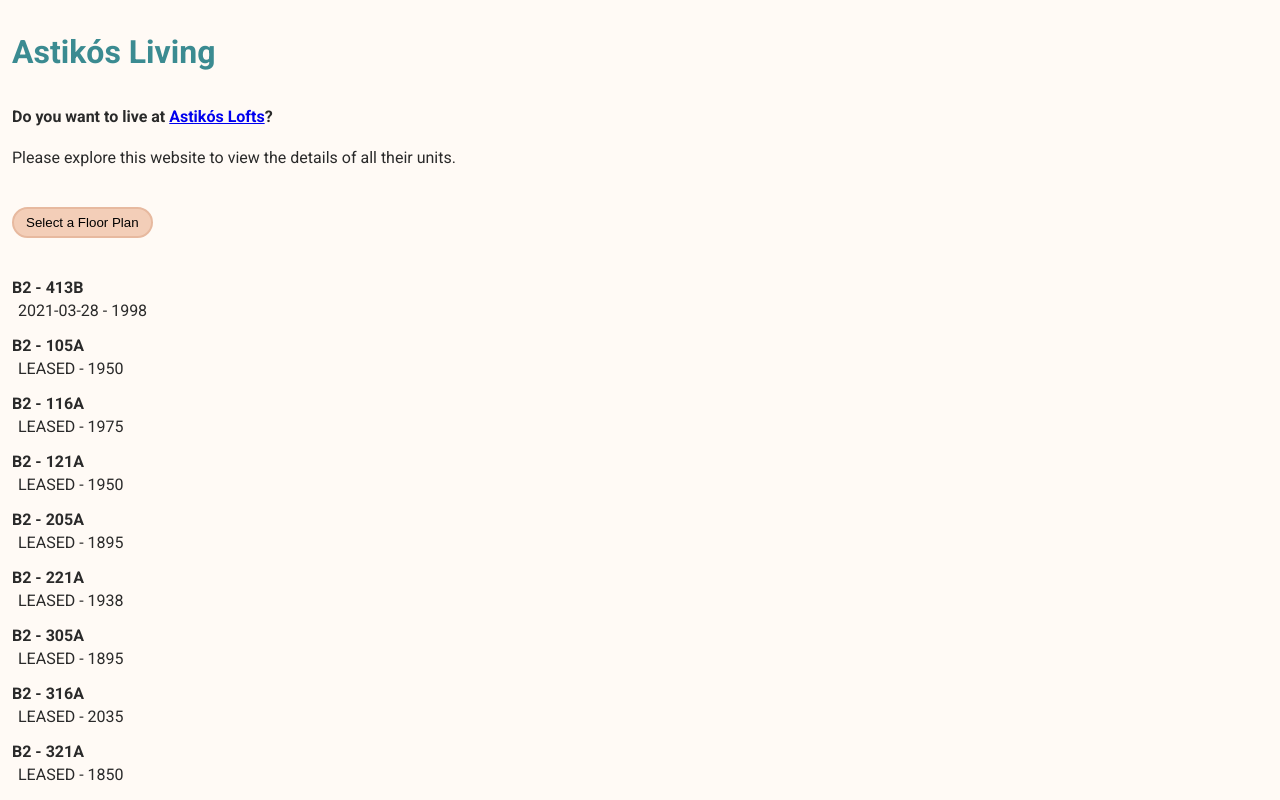
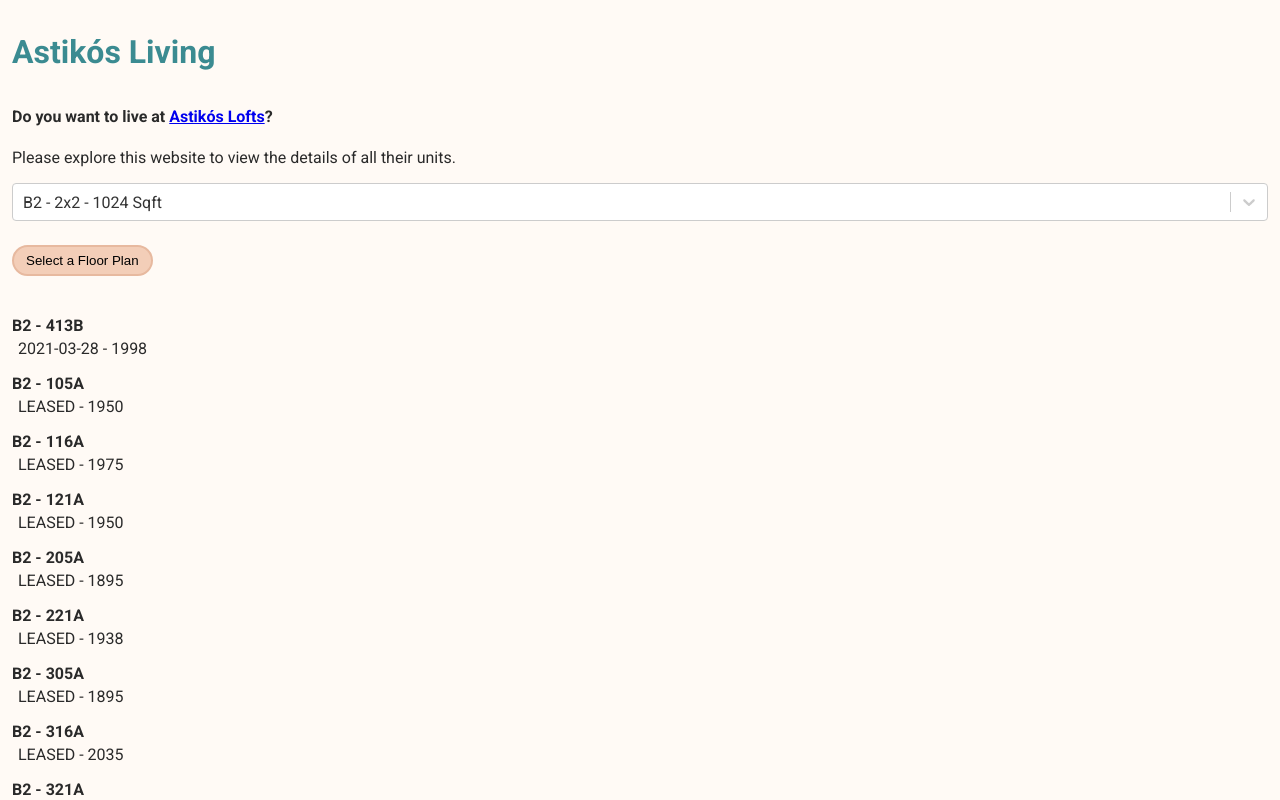
Before and after one commit to ClothierNamedJeremiah/astikos-living, a React (Create React App) app: page / in a window 1280 px wide. Shown: the top 800 px of the page. Built offline with nearby package versions, Linux system fonts and the light colour scheme.

Commit message:
refactoring FloorPlan mappings

```diff
--- a/package.json
+++ b/package.json
@@ -3,6 +3,7 @@
   "version": "0.1.0",
   "private": true,
   "devDependencies": {
+    "@types/react-select": "^4.0.15",
     "@typescript-eslint/eslint-plugin": "^4.22.0",
     "@typescript-eslint/parser": "^4.22.0",
     "babel-eslint": "^10.1.0",
--- a/src/App.tsx
+++ b/src/App.tsx
@@ -7,9 +7,11 @@ import React, {
 
 import { units as mockData } from './api/sample.json';
 import UnitCard from './components/UnitCard';
+import FloorPlanSelect from './components/FloorPlanSelect';
 import { Unit } from './interfaces/unit.interface';
 
 import './App.scss';
+
 import LeaseStatus from './enums/LeaseStatus';
 
 import AmenityFilter from './utils/filters/AmenityFilter';
@@ -17,12 +19,13 @@ import FloorPlanFilter from './utils/filters/FloorPlanFilter';
 import LeaseStatusFilter from './utils/filters/LeaseStatusFilter';
 import PriceFilter from './utils/filters/PriceFilter';
 import UnitFilter from './utils/filters/UnitFilter';
+import FloorPlan from './utils/FloorPlan';
 
 const App : React.FC = (): ReactElement => {
   const STATIC_UNIT_DATA = useRef<Unit[]>(mockData);
 
   const [amenities, setAmenties] = useState([]);
-  const [floorPlan, setFloorPlan] = useState(9214489);
+  const [floorPlan, setFloorPlan] = useState<FloorPlan>(new FloorPlan(9214489));
   const [leaseStatus, setLeaseStatus] = useState(LeaseStatus.ANY);
   const [priceRange, setPriceRange] = useState([-Infinity, Infinity]);
 
@@ -31,7 +34,7 @@ const App : React.FC = (): ReactElement => {
   useEffect(() => {
     const unitFilter: UnitFilter = new UnitFilter();
     unitFilter.addFilter(new AmenityFilter(amenities));
-    unitFilter.addFilter(new FloorPlanFilter(floorPlan));
+    unitFilter.addFilter(new FloorPlanFilter(floorPlan.type));
     unitFilter.addFilter(new LeaseStatusFilter(leaseStatus));
     unitFilter.addFilter(new PriceFilter(priceRange[0], priceRange[1]));
 
@@ -43,6 +46,7 @@ const App : React.FC = (): ReactElement => {
       <h1 className="title">Astikós Living</h1>
       <h4>Do you want to live at <a href="https://www.astikoslofts.com/">Astikós Lofts</a>?</h4>
       <p>Please explore this website to view the details of all their units.</p>
+      <FloorPlanSelect floorPlan={floorPlan} setFloorPlan={setFloorPlan} />
       <button className="floor-plan-button" type="button">
         Select a Floor Plan
       </button>
--- /dev/null
+++ b/src/components/FloorPlanSelect.tsx
@@ -0,0 +1,52 @@
+import React, { Dispatch, ReactElement, SetStateAction } from 'react';
+import Select from 'react-select';
+
+import FloorPlan from '../utils/FloorPlan';
+import FloorPlanType from '../enums/FloorPlanType';
+
+const selectOptions = [
+  { label: 'S1 - Studio - 455 Sqft', value: FloorPlanType.S1 },
+  { label: 'A1 - 1x1 - 566 Sqft', value: FloorPlanType.A1 },
+  { label: 'A2 - 1x1 - 657 Sqft', value: FloorPlanType.A2 },
+  { label: 'A3 - 1x1 - 764 Sqft', value: FloorPlanType.A3 },
+  { label: 'A3L - 1x1 - 894 Sqft', value: FloorPlanType.A3L },
+  { label: 'A4 - 1x1 - 854 Sqft', value: FloorPlanType.A4 },
+  { label: 'A4L - 1x1 - 1005 Sqft', value: FloorPlanType.A4L },
+  { label: 'A5 - 1x1 - 872 Sqft', value: FloorPlanType.A5 },
+  { label: 'B1 - 2x2 - 958 Sqft', value: FloorPlanType.B1 },
+  { label: 'B2 - 2x2 - 1024 Sqft', value: FloorPlanType.B2 },
+  { label: 'B3 - 2x2 - 1067 Sqft', value: FloorPlanType.B3 },
+  { label: 'B3L - 2x2 - 1210 Sqft', value: FloorPlanType.B3L },
+  { label: 'B4 - 2x2 - 1188 Sqft', value: FloorPlanType.B4 },
+  { label: 'B4L - 2x2 - 1369 Sqft', value: FloorPlanType.B4L },
+];
+
+interface Props {
+  floorPlan: FloorPlan,
+  setFloorPlan: Dispatch<SetStateAction<FloorPlan>>
+}
+
+type FloorPlanSelectOption = {
+  value: FloorPlanType,
+  label: string,
+} | null
+
+const FloorPlanSelect = (props: Props): ReactElement => {
+  const { floorPlan, setFloorPlan } = props;
+
+  const handleChange = (value: FloorPlanSelectOption): void => {
+    if (value) {
+      setFloorPlan(new FloorPlan(value.value));
+    }
+  };
+
+  return (
+    <Select
+      options={selectOptions}
+      value={{ label: floorPlan.label, value: floorPlan.type }}
+      onChange={(value) => handleChange(value)}
+    />
+  );
+};
+
+export default FloorPlanSelect;
--- a/src/components/UnitCard.tsx
+++ b/src/components/UnitCard.tsx
@@ -1,6 +1,6 @@
 import React, { ReactElement } from 'react';
 
-import FloorPlan from '../enums/FloorPlan';
+import FloorPlan from '../enums/FloorPlanType';
 import { Unit } from '../interfaces/unit.interface';
 
 const UnitCard: React.FC<{ unit: Unit }> = ({ unit }): ReactElement => unit && (
--- a/src/enums/FloorPlan.ts
+++ /dev/null
@@ -1,21 +0,0 @@
-// this is an "enum" but TypeScript enums cannot have numeric keys, so it's actually an object
-type Dictionary = { [index: number]: string }
-
-const FloorPlan: Dictionary = {
-  9214480: 'S1',
-  9214481: 'A1',
-  9214482: 'A2',
-  9214483: 'A3',
-  9214484: 'A3L',
-  9214485: 'A4',
-  9214486: 'A4L',
-  9214487: 'A5',
-  9214488: 'B1',
-  9214489: 'B2',
-  9214490: 'B3',
-  9214491: 'B3L',
-  9214492: 'B4',
-  9214493: 'B4L',
-};
-
-export default FloorPlan;
--- /dev/null
+++ b/src/enums/FloorPlanType.ts
@@ -0,0 +1,19 @@
+// eslint-disable-next-line no-shadow
+enum FloorPlanType {
+  S1 = 9214480,
+  A1 = 9214481,
+  A2 = 9214482,
+  A3 = 9214483,
+  A3L = 9214484,
+  A4 = 9214485,
+  A4L = 9214486,
+  A5 = 9214487,
+  B1 = 9214488,
+  B2 = 9214489,
+  B3 = 9214490,
+  B3L = 9214491,
+  B4 = 9214492,
+  B4L = 9214493,
+}
+
+export default FloorPlanType;
--- /dev/null
+++ b/src/utils/FloorPlan.ts
@@ -0,0 +1,30 @@
+import FloorPlanType from '../enums/FloorPlanType';
+
+export default class FloorPlan {
+  type: FloorPlanType
+
+  static FloorPlanLabels = {
+    [FloorPlanType.S1]: 'S1 - Studio - 455 Sqft',
+    [FloorPlanType.A1]: 'A1 - 1x1 - 566 Sqft',
+    [FloorPlanType.A2]: 'A2 - 1x1 - 657 Sqft',
+    [FloorPlanType.A3]: 'A3 - 1x1 - 764 Sqft',
+    [FloorPlanType.A3L]: 'A3L - 1x1 - 894 Sqft',
+    [FloorPlanType.A4]: 'A4 - 1x1 - 854 Sqft',
+    [FloorPlanType.A4L]: 'A4L - 1x1 - 1005 Sqft',
+    [FloorPlanType.A5]: 'A5 - 1x1 - 872 Sqft',
+    [FloorPlanType.B1]: 'B1 - 2x2 - 958 Sqft',
+    [FloorPlanType.B2]: 'B2 - 2x2 - 1024 Sqft',
+    [FloorPlanType.B3]: 'B3 - 2x2 - 1067 Sqft',
+    [FloorPlanType.B3L]: 'B3L - 2x2 - 1210 Sqft',
+    [FloorPlanType.B4]: 'B4 - 2x2 - 1188 Sqft',
+    [FloorPlanType.B4L]: 'B4L - 2x2 - 1369 Sqft',
+  }
+
+  constructor(type: FloorPlanType) {
+    this.type = type;
+  }
+
+  get label(): string {
+    return FloorPlan.FloorPlanLabels[this.type];
+  }
+}
--- a/src/utils/filters/UnitFilter.ts
+++ b/src/utils/filters/UnitFilter.ts
@@ -8,12 +8,12 @@ export default class UnitFilter implements IFilter {
     this.filters = [];
   }
 
+  filter(unit: Unit): boolean {
+    return this.filters.every((filter) => filter.filter(unit));
+  }
+
   addFilter(filter: IFilter): void {
     this.filters.push(filter);
-  }
-
-  filter(unit: Unit): boolean {
-    return this.filters.every((filter) => filter.filter(unit));
   }
 
   filterUnits(units: Unit[]): Unit[] {
```
Also changed, not shown: src/FloorPlanSelect.jsx (deleted, +0 -32 lines), 1 other file (tests, documents, lock files or other folders).
